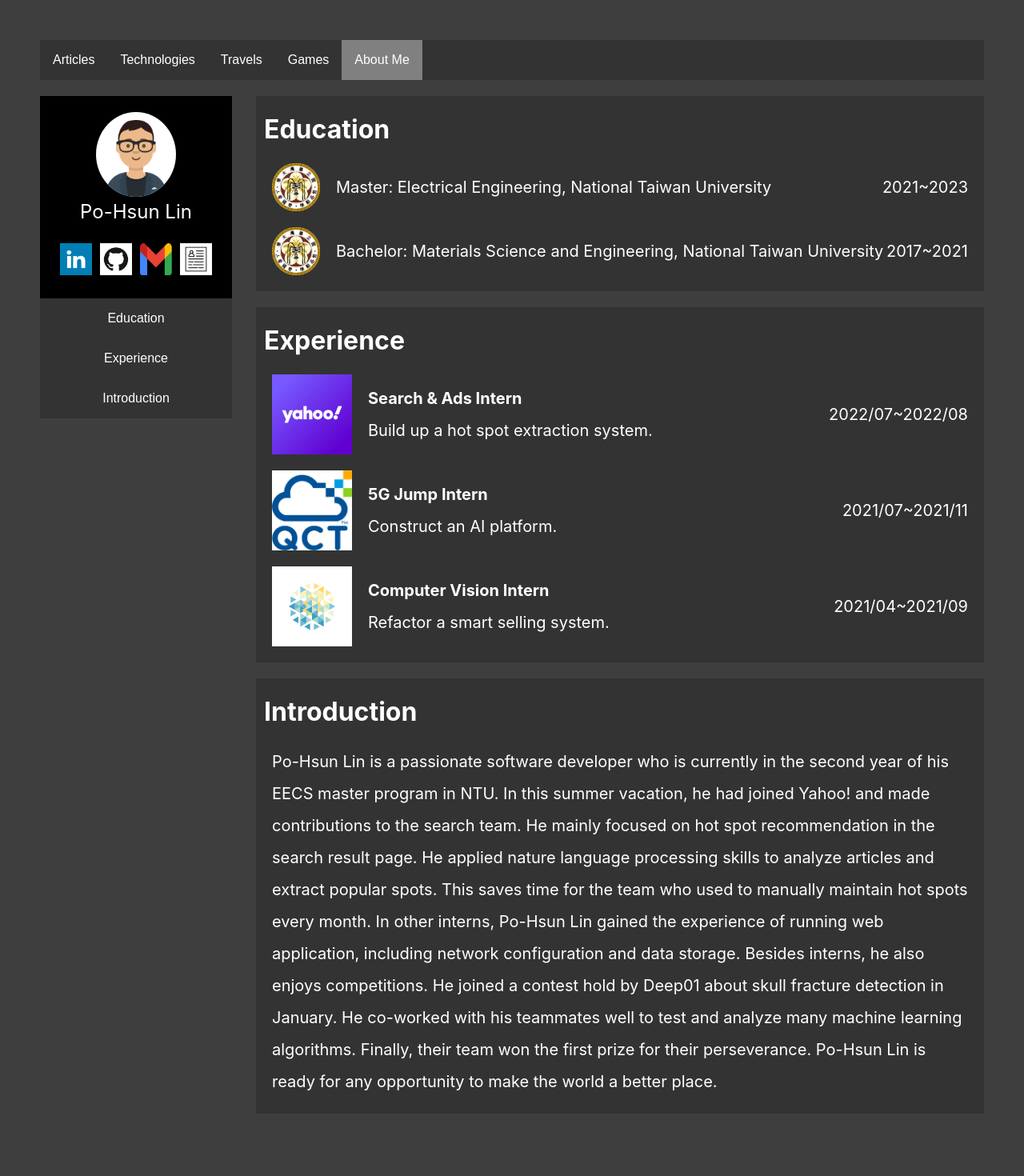
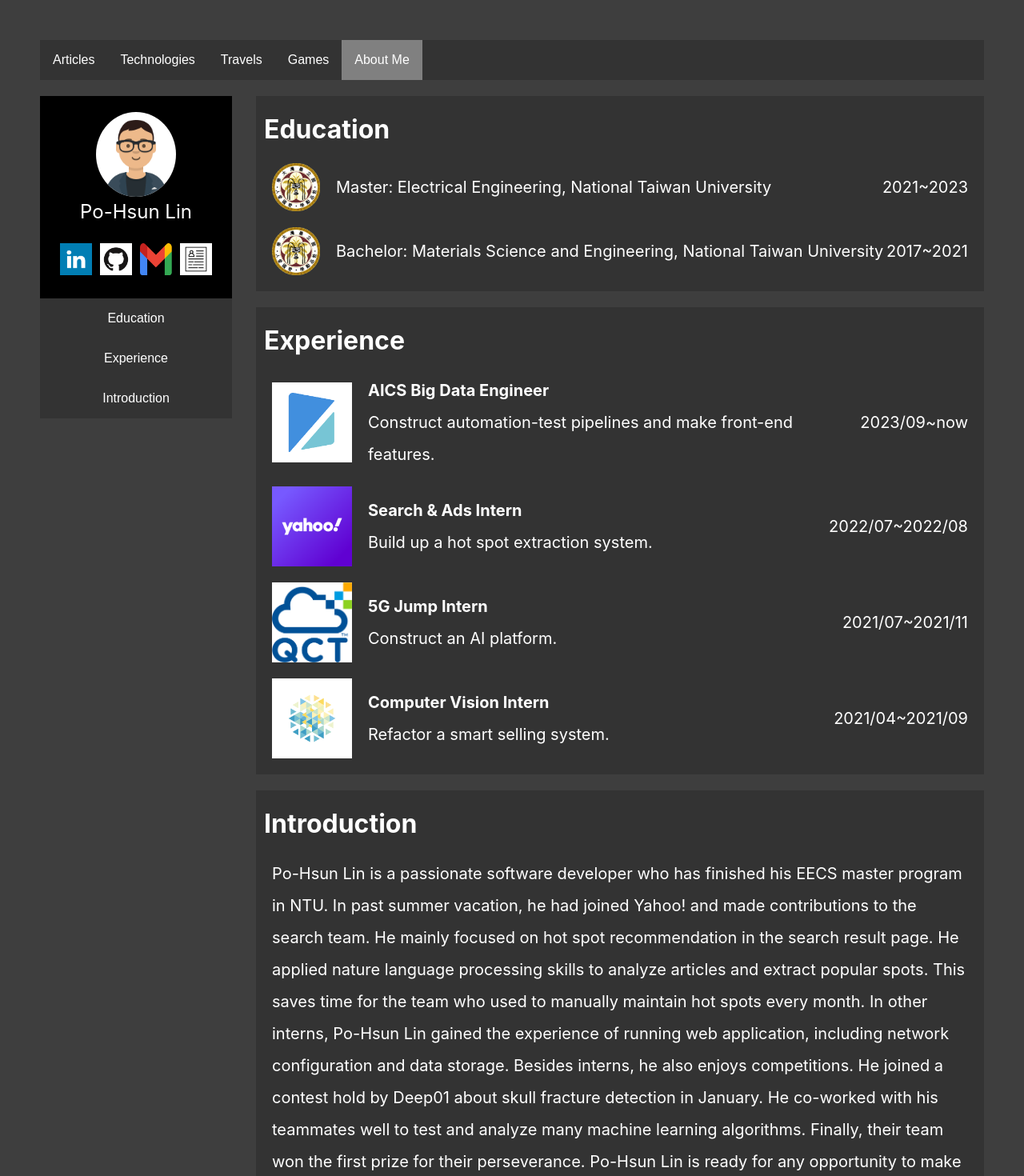
Before and after one commit to tsukiyashirokisaki/tsukiyashirokisaki.github.io, a React (Create React App) app: page / in a window 1280 px wide. Shown: the top 1470 px of the page at 80% size. Built offline with nearby package versions, Linux system fonts and the light colour scheme.

Commit message:
feat: update acis exp

```diff
--- a/src/data.js
+++ b/src/data.js
@@ -5,12 +5,15 @@ import linkedin_logo from "./asset/linkedin_icon.webp"
 import github_logo from "./asset/github_icon.png"
 import gmail_logo from "./asset/gmail_icon.png"
 import resume_logo from "./asset/resume_icon.jpg"
+import aics_logo from './asset/aics_logo.png'
+
 const experience = [
+    { src: aics_logo, title: "AICS Big Data Engineer", description: "Construct automation-test pipelines and make front-end features.", time:"2023/09~now"},
     { src: yahoo_logo, title: "Search & Ads Intern", description: "Build up a hot spot extraction system.", time:"2022/07~2022/08" },
     { src: qct_logo, title: "5G Jump Intern", description: "Construct an AI platform.", time:"2021/07~2021/11" },
     { src: retailingdata_logo, title: "Computer Vision Intern", description: "Refactor a smart selling system.", time:"2021/04~2021/09" }
 ]
-const intro = "Po-Hsun Lin is a passionate software developer who is currently in the second year of his EECS master program in NTU. In this summer vacation, he had joined Yahoo! and made contributions to the search team. He mainly focused on hot spot recommendation in the search result page. He applied nature language processing skills to analyze articles and extract popular spots. This saves time for the team who used to manually maintain hot spots every month. In other interns, Po-Hsun Lin gained the experience of running web application, including network configuration and data storage. Besides interns, he also enjoys competitions. He joined a contest hold by Deep01 about skull fracture detection in January. He co-worked with his teammates well to test and analyze many machine learning algorithms.  Finally, their team won the first prize for their perseverance. Po-Hsun Lin is ready for any opportunity to make the world a better place."
+const intro = "Po-Hsun Lin is a passionate software developer who has finished his EECS master program in NTU. In past summer vacation, he had joined Yahoo! and made contributions to the search team. He mainly focused on hot spot recommendation in the search result page. He applied nature language processing skills to analyze articles and extract popular spots. This saves time for the team who used to manually maintain hot spots every month. In other interns, Po-Hsun Lin gained the experience of running web application, including network configuration and data storage. Besides interns, he also enjoys competitions. He joined a contest hold by Deep01 about skull fracture detection in January. He co-worked with his teammates well to test and analyze many machine learning algorithms.  Finally, their team won the first prize for their perseverance. Po-Hsun Lin is ready for any opportunity to make the world a better place."
 const education = [
     ["Master", "Electrical Engineering, National Taiwan University", "2021~2023"],
     ["Bachelor", "Materials Science and Engineering, National Taiwan University", "2017~2021"]
```
Also changed, not shown: src/asset/aics_logo.png (added), 1 other file (tests, documents, lock files or other folders).
